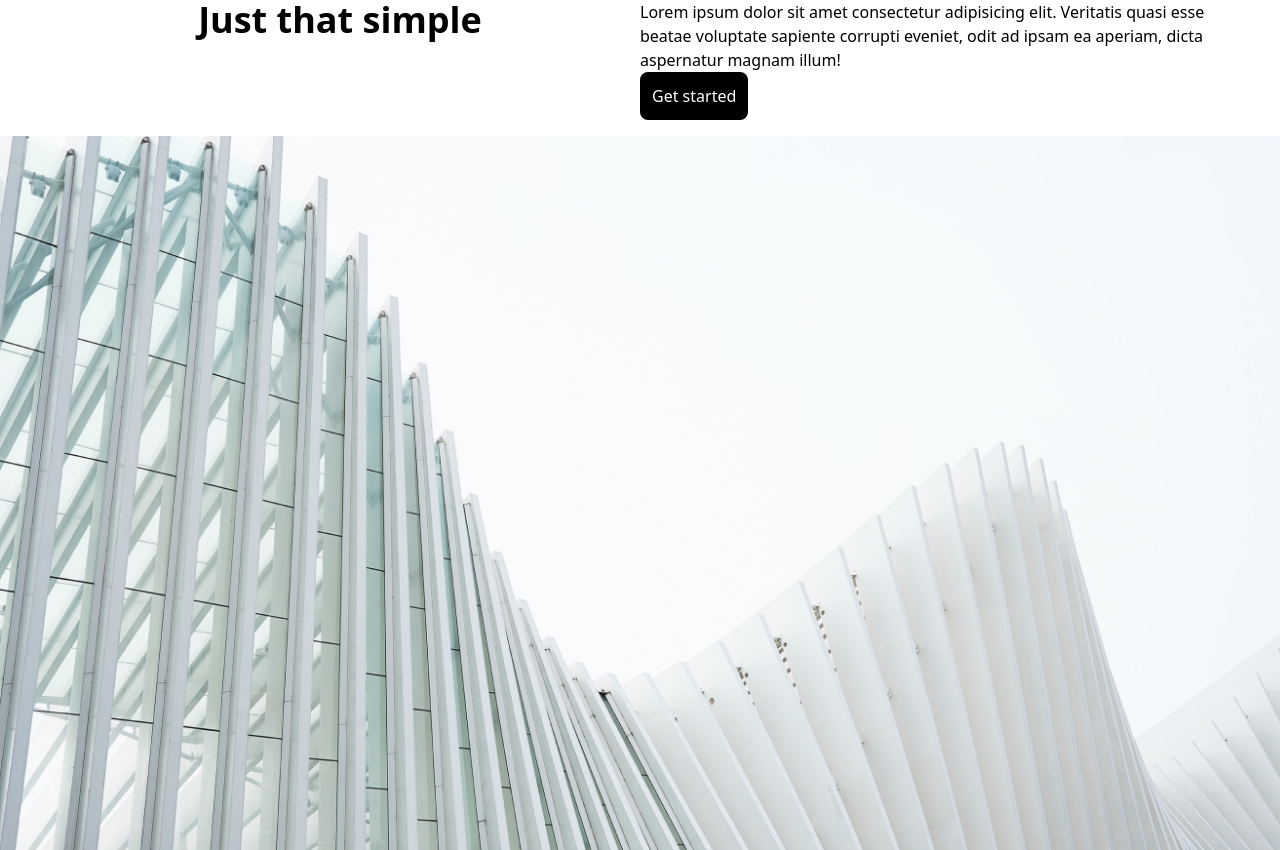
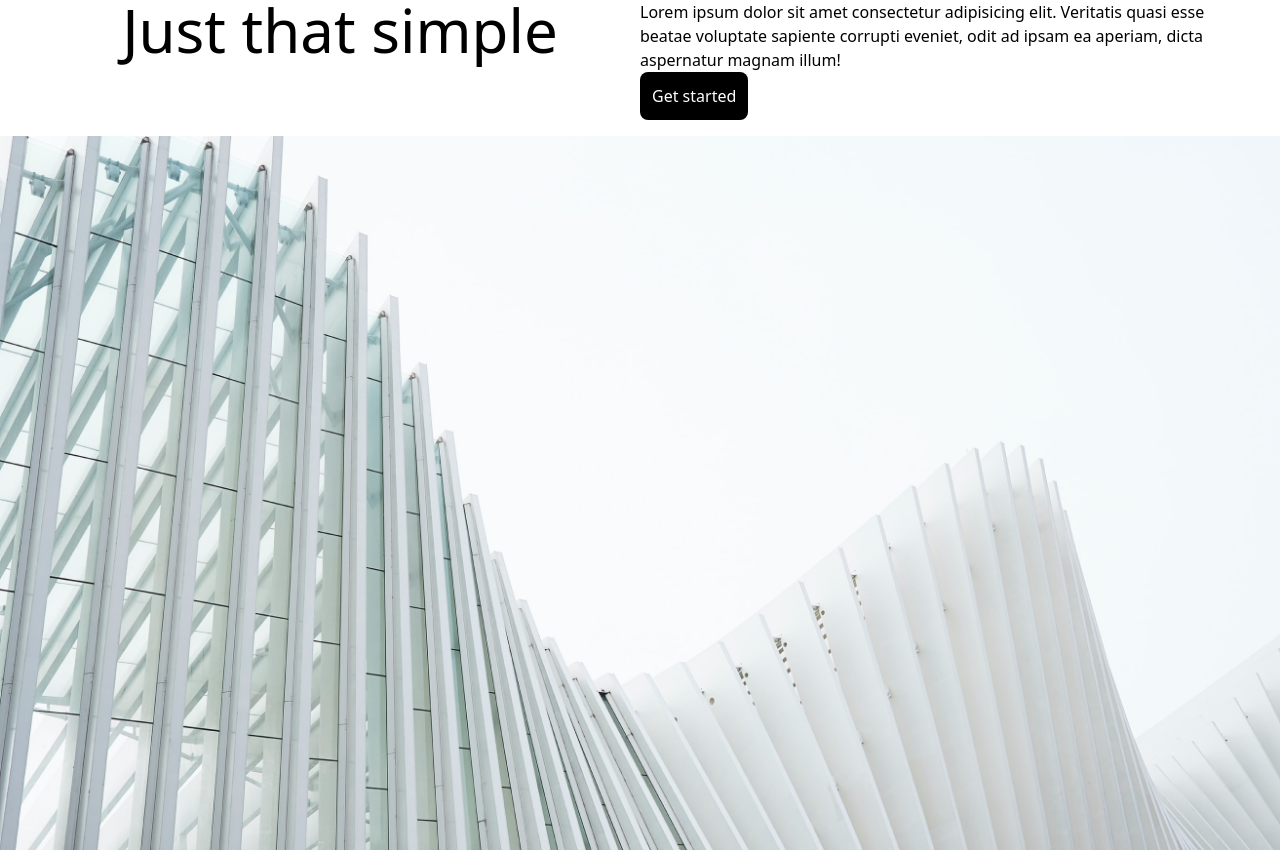
Before and after one commit to christianjunior05/tailwind3, a website: page src/index.html in a window 1280 px wide. Drawn offline with Linux system fonts and the light colour scheme.

Commit message:
first commit

```diff
--- a/src/index.html
+++ b/src/index.html
@@ -9,7 +9,7 @@
   <body>
     <div class="px-10 flex ">
       <div class="w-1/2">
-        <h1 class="text-center font-bold text-4xl">Just that simple</h1>
+        <h1 class="text-center font-semi-bold text-6xl">Just that simple</h1>
       </div>
       <div class="w-1/2">
         <p class="text-start">
```
Also changed, not shown: src/output.css.
